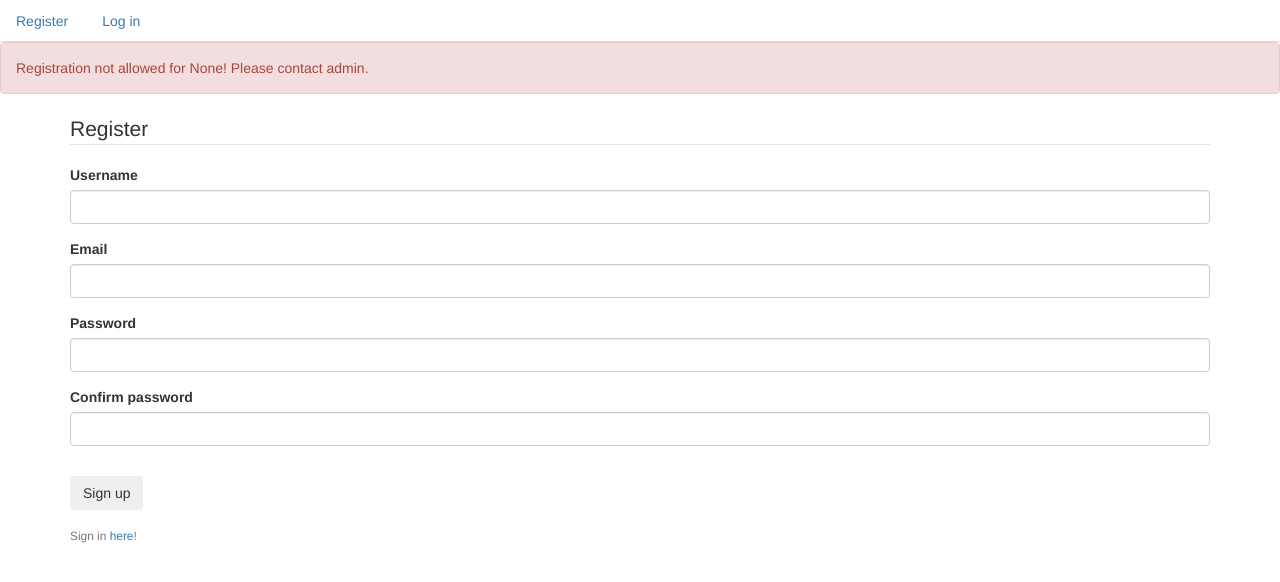
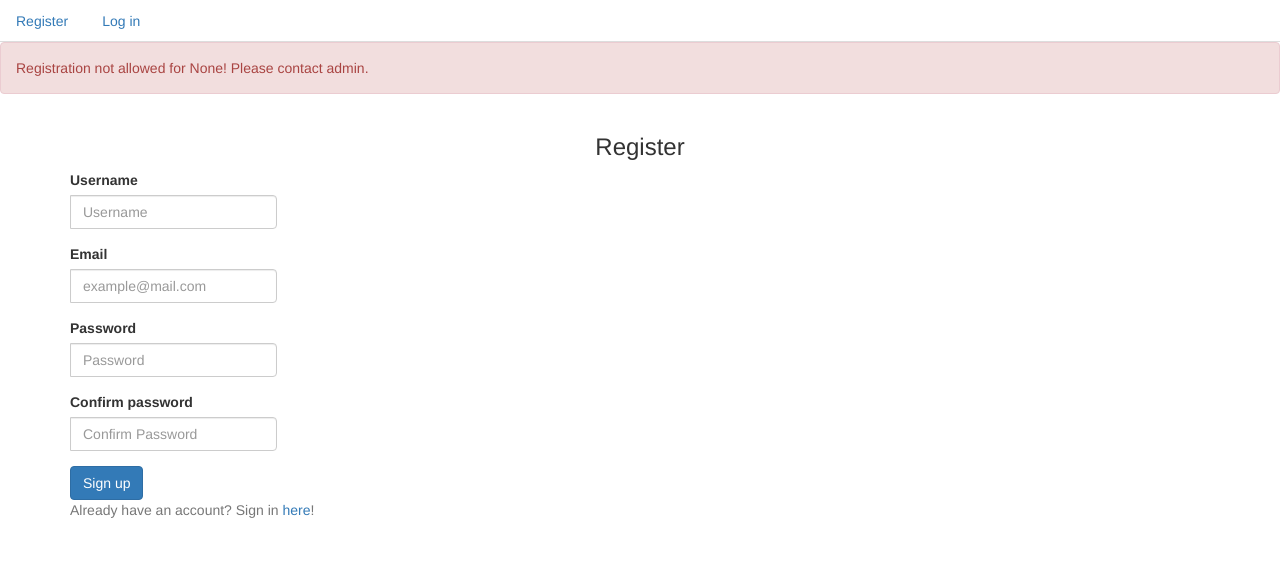
Before and after one commit to LaerryLaessig/meerkat, a Flask app: page /signup in a window 1280 px wide. Shown: the top 582 px of the page. Run offline with Flask 2, Linux system fonts and the light colour scheme; some libraries are stand-ins or nearby versions.

Commit message:
refactor layout signup page

```diff
--- a/flask_meerkat/templates/signin.html
+++ b/flask_meerkat/templates/signin.html
@@ -19,7 +19,7 @@
             <div class="form-group mb-4">
                 {{ form.email.label(class="form-control-label") }}
                 <div class="input-group">
-                    <span class="input-group-text" id="basic-addon1"><span class="fas fa-envelope"></span></span>
+                    <span class="input-group-text"><span class="fas fa-envelope"></span></span>
                      {{ form.email(class="form-control form-control-lg", placeholder="example@mail.com") }}
                 </div>
             </div>
@@ -29,7 +29,7 @@
                 <div class="form-group mb-4">
                     {{ form.password.label(class="form-control-label") }}
                     <div class="input-group">
-                        <span class="input-group-text" id="basic-addon2"><span class="fas fa-unlock-alt"></span></span>
+                        <span class="input-group-text"><span class="fas fa-unlock-alt"></span></span>
                         {{ form.password(class="form-control form-control-lg", placeholder="Password") }}
                     </div>
                 </div>
--- a/flask_meerkat/templates/signup.html
+++ b/flask_meerkat/templates/signup.html
@@ -1,12 +1,16 @@
 {% extends "layout.html" %}
 {% block app_content %}
-<div>
+    <div class="signin-inner my-4 my-lg-0 bg-white shadow-soft border rounded border-gray-300 p-4 p-lg-5 w-100 fmxw-500">
+        <div class="text-center text-md-center mb-4 mt-md-0">
+            <h1 class="mb-0 h3">Register</h1>
+        </div>
         <form method="POST" action="{{ url_for('signup') }}">
         {{ form.hidden_tag() }}
-        <fieldset class="form-group">
-            <legend class="border-bottom mb-4">Register</legend>
-                <div class="form-group">
+            <!-- Form -->
+            <div class="form-group mb-4">
                 {{ form.username.label(class="form-control-label") }}
+                <div class="input-group">
+                    <span class="input-group-text"><span class="fas fa-envelope"></span></span>
                         {% if form.username.errors %}
                             {{ form.username(class="form-control form-control-lg is-invalid") }}
                             <div class="invalid-feedback">
@@ -15,11 +19,16 @@
                                 {% endfor %}
                             </div>
                         {% else %}
-                            {{ form.username(class="form-control form-control-lg") }}
+                            {{ form.username(class="form-control form-control-lg", placeholder="Username") }}
                         {% endif %}
                 </div>
-                <div class="form-group">
+            </div>
+            <!-- End of Form -->
+            <div class="form-group mb-4">
+            <!-- Form -->
                 {{ form.email.label(class="form-control-label") }}
+                <div class="input-group">
+                    <span class="input-group-text"><span class="fas fa-envelope"></span></span>
                     {% if form.email.errors %}
                             {{ form.email(class="form-control form-control-lg is-invalid") }}
                             <div class="invalid-feedback">
@@ -28,11 +37,17 @@
                                 {% endfor %}
                             </div>
                         {% else %}
-                            {{ form.email(class="form-control form-control-lg") }}
+                            {{ form.email(class="form-control form-control-lg", placeholder="example@mail.com") }}
                         {% endif %}
                 </div>
+            </div>
+            <!-- End of Form -->
             <div class="form-group">
+                <!-- Form -->
+                <div class="form-group mb-4">
                     {{ form.password.label(class="form-control-label") }}
+                    <div class="input-group">
+                        <span class="input-group-text"><span class="fas fa-unlock-alt"></span></span>
                         {% if form.password.errors %}
                             {{ form.password(class="form-control form-control-lg is-invalid") }}
                             <div class="invalid-feedback">
@@ -41,11 +56,16 @@
                                 {% endfor %}
                             </div>
                         {% else %}
-                            {{ form.password(class="form-control form-control-lg") }}
+                            {{ form.password(class="form-control form-control-lg", placeholder="Password") }}
                         {% endif %}
                     </div>
-                <div class="form-group">
+                </div>
+                <!-- End of Form -->
+                <!-- Form -->
+                <div class="form-group mb-4">
                     {{ form.confirm_password.label(class="form-control-label") }}
+                    <div class="input-group">
+                        <span class="input-group-text"><span class="fas fa-unlock-alt"></span></span>
                         {% if form.confirm_password.errors %}
                             {{ form.confirm_password(class="form-control form-control-lg is-invalid") }}
                             <div class="invalid-feedback">
@@ -54,18 +74,21 @@
                                 {% endfor %}
                             </div>
                         {% else %}
-                            {{ form.confirm_password(class="form-control form-control-lg") }}
+                            {{ form.confirm_password(class="form-control form-control-lg", placeholder="Confirm Password") }}
                         {% endif %}
                     </div>
-        </fieldset>
-        <div class="form-group">
-                {{ form.submit(class="btn btn-outline-info") }}
+                </div>
+                <!-- End of Form -->
+            </div>
+            <div class="d-grid">
+                {{ form.submit(class="btn btn-primary") }}
             </div>
         </form>
-    <div class="border-top pt-3">
-    <small class="text-muted">
+        <div class="d-flex justify-content-center align-items-center mt-4">
+            <span class="text-muted">
+                Already have an account?
                 Sign in <a href="{{ url_for('signin') }}">here</a>!
-    </small>
+            </span>
         </div>
     </div>
 {% endblock app_content %}
```
Lines whose indentation alone changed are shown as unchanged.
